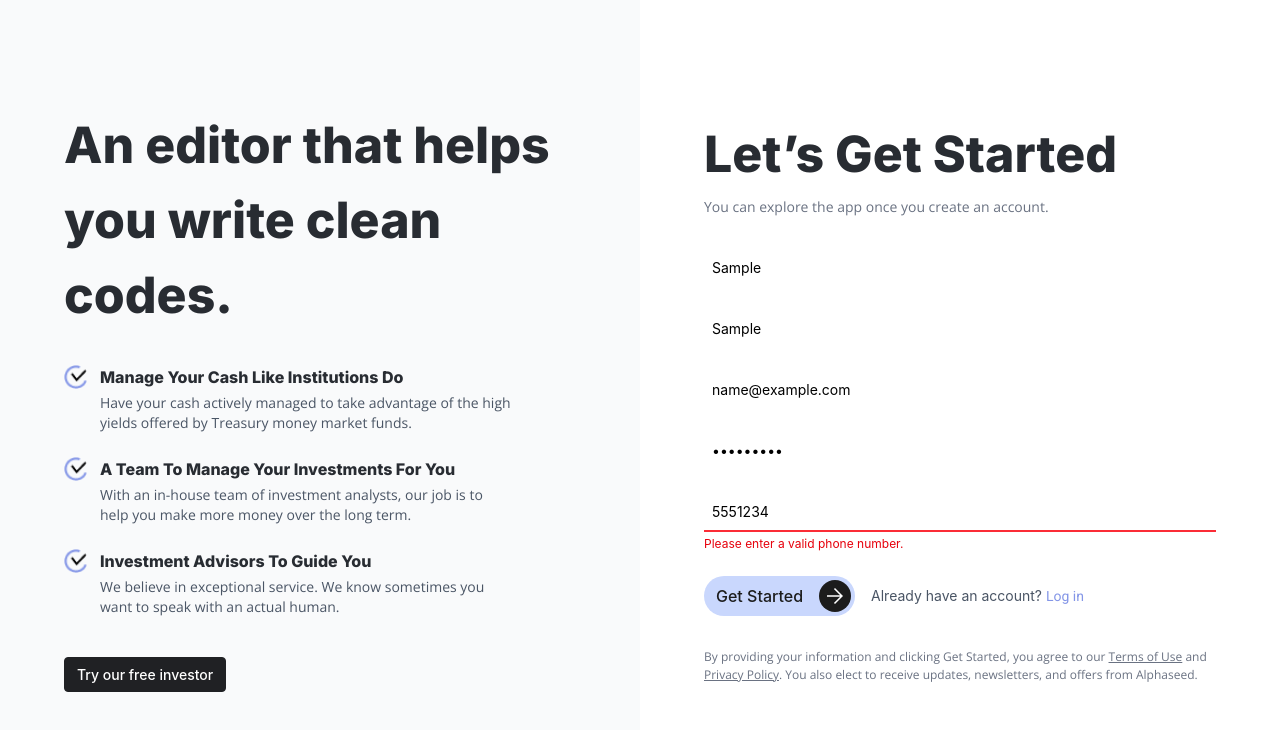
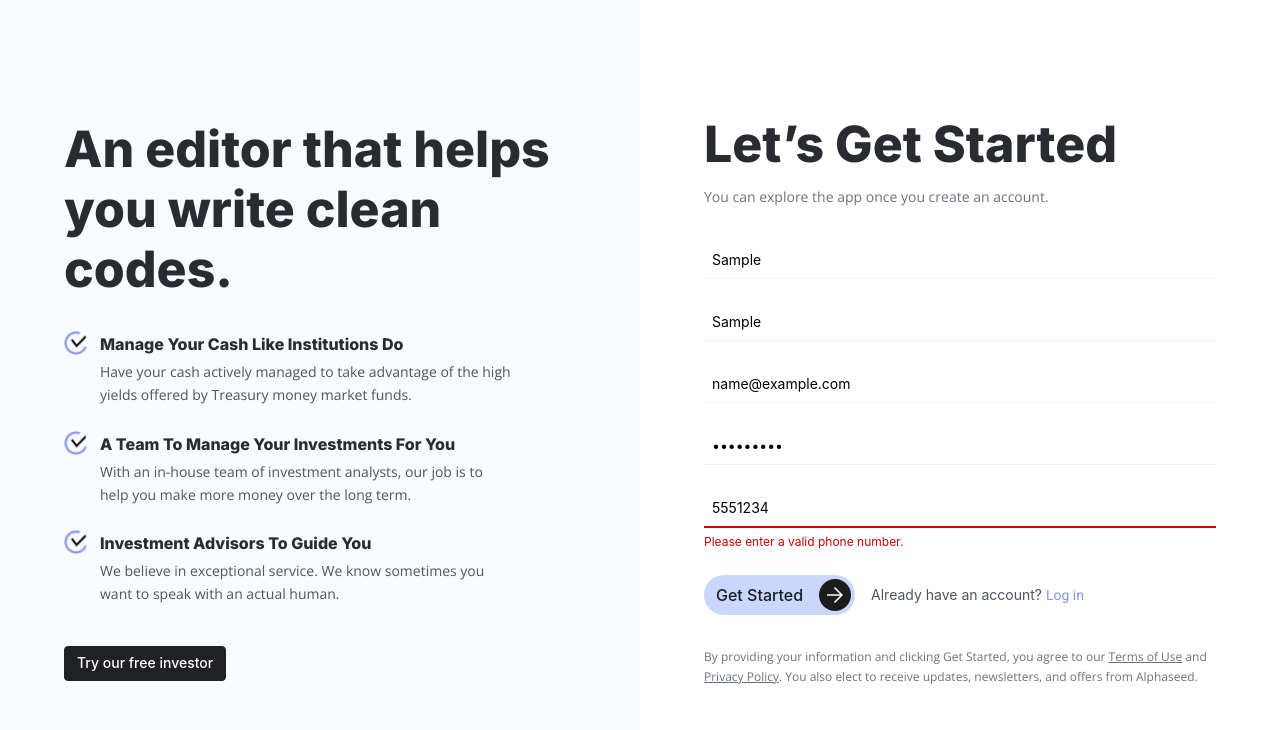
Before and after one commit to Mohammad-Software-Dev/AlphaFinance, a React (Vite) app: page /signup in a window 1280 px wide. Both pictures are taken after typing "Sample", "Sample", "name@example.com", "Sample123", "5551234" into the empty fields and a click on the button "Get Started". Shown: the top 730 px of the page. Built offline with nearby package versions, Linux system fonts and the light colour scheme; a web font is replaced by a local one.

Commit message:
Fix(textInput): unified TextInput in one component Fix(Text): added text styles

```diff
--- a/src/components/ProgressHeader.tsx
+++ b/src/components/ProgressHeader.tsx
@@ -52,7 +52,7 @@ const ProgressHeader: React.FC<ProgressHeaderProps> = ({
 
       <div className="w-full h-[2px] bg-gray-200">
         <div
-          className="h-full bg-[#8496E7] transition-all duration-300"
+          className="h-full bg-brand transition-all duration-300"
           style={{ width: `${progressPercentage}%` }}
         />
       </div>
--- a/src/components/TextInput.tsx
+++ b/src/components/TextInput.tsx
@@ -16,24 +16,20 @@ const TextInput: React.FC<TextInputProps> = ({
   type = "text",
   value,
   onChange,
-  error = "",
+  error,
   className = "",
 }) => {
   return (
-    <div className={`flex flex-col items-start  ${className}`}>
+    <div className={`flex flex-col items-start ${className}`}>
       <input
         id={id}
         type={type}
         placeholder={placeholder}
         value={value}
         onChange={onChange}
-        className={`text-input px-2 ${
-          error ? "border-b-2 border-red-500 focus:border-red-500" : ""
-        }`}
+        className={`text-input px-2 ${error ? "error" : ""}`}
       />
-      {error && (
-        <p className="mt-1 text-xs text-red-600 font-inter">{error}</p>
-      )}
+      {error && <p className="mt-1 text-xs text-error font-inter">{error}</p>}
     </div>
   );
 };
--- a/src/pages/SignIn/SignIn.tsx
+++ b/src/pages/SignIn/SignIn.tsx
@@ -1,12 +1,12 @@
-import React from "react"
-import { Link } from "react-router-dom"
-import FormLayout from "../../components/FormLayout"
-import Logo from "../../components/Logo"
-import PageTitle from "../../components/PageTitle"
-import TextInput from "../../components/TextInput"
-import LoginButton from "../../components/LoginButton"
-import { useSignInForm } from "./useSignInForm"
-import signInSideImage from "../../assets/images/sign_in_side.png"
+import React from "react";
+import { Link } from "react-router-dom";
+import FormLayout from "../../components/FormLayout";
+import Logo from "../../components/Logo";
+import PageTitle from "../../components/PageTitle";
+import TextInput from "../../components/TextInput";
+import { useSignInForm } from "./useSignInForm";
+import signInSideImage from "../../assets/images/sign_in_side.png";
+import { Button } from "../../components/Button";
 
 const SignIn: React.FC = () => {
   const {
@@ -16,12 +16,14 @@ const SignIn: React.FC = () => {
     setPassword,
     emailError,
     passwordError,
-    isSubmitting,
     onSubmit,
-  } = useSignInForm()
+  } = useSignInForm();
 
   return (
-    <FormLayout leftImageSrc={signInSideImage} leftImageAlt="Sign In Illustration">
+    <FormLayout
+      leftImageSrc={signInSideImage}
+      leftImageAlt="Sign In Illustration"
+    >
       <div className="absolute top-6 left-6 lg:block hidden">
         <Logo />
       </div>
@@ -31,7 +33,10 @@ const SignIn: React.FC = () => {
           <p className="client-portal mt-1">Client Portal</p>
         </div>
         <div className="w-[623px] flex flex-col items-start space-y-4">
-          <form className="w-full flex flex-col items-start space-y-6" onSubmit={onSubmit}>
+          <form
+            className="w-full flex flex-col items-start space-y-6"
+            onSubmit={onSubmit}
+          >
             <TextInput
               id="email"
               placeholder="Email Address"
@@ -48,11 +53,11 @@ const SignIn: React.FC = () => {
               value={password}
               onChange={(e) => setPassword(e.target.value)}
               error={passwordError}
-               className="w-3/4 "
+              className="w-3/4 "
             />
-            <LoginButton disabled={isSubmitting}>
-              {isSubmitting ? "Logging in..." : "Login"}
-            </LoginButton>
+            <Button variant="primary" size="md" fullWidth className="mt-4">
+              Login
+            </Button>
           </form>
         </div>
         <div className="flex flex-col items-center w-[623px] space-y-2">
@@ -61,14 +66,14 @@ const SignIn: React.FC = () => {
           </a>
           <p className="flex items-center space-x-1">
             <span className="not-client">Not a client yet?</span>
-          <Link to="/signup" className="signup-link">
+            <Link to="/signup" className="signup-link">
               Sign Up
-          </Link>
+            </Link>
           </p>
         </div>
       </div>
     </FormLayout>
-  )
-}
+  );
+};
 
-export default SignIn
+export default SignIn;
--- a/src/pages/SignUp/SignUp.tsx
+++ b/src/pages/SignUp/SignUp.tsx
@@ -104,7 +104,10 @@ const SignUp: React.FC = () => {
           <GetStartedButton disabled={isSubmitting} loading={isSubmitting} />
           <span className="font-inter text-[14px] text-gray-600">
             Already have an account?{" "}
-            <a href="/signin" className="font-roboto text-[14px] text-[#8496E7] hover:underline">
+            <a
+              href="/signin"
+              className="font-roboto text-[14px] text-brand hover:underline"
+            >
               Log in
             </a>
           </span>
@@ -120,12 +123,15 @@ const SignUp: React.FC = () => {
         <a href="/privacy" className="underline">
           Privacy Policy
         </a>
-        . You also elect to receive updates, newsletters, and offers from Alphaseed.
+        . You also elect to receive updates, newsletters, and offers from
+        Alphaseed.
       </p>
     </div>
   );
 
-  return <TwoColumnLayout leftContent={leftContent} rightContent={rightContent} />;
+  return (
+    <TwoColumnLayout leftContent={leftContent} rightContent={rightContent} />
+  );
 };
 
 export default SignUp;
--- /dev/null
+++ b/src/styles/components/textInput.css
@@ -0,0 +1,24 @@
+@layer components {
+  .text-input {
+    @apply w-full bg-transparent font-inter font-normal text-[14px] outline-none;
+    border: none;
+    border-bottom: 1px solid var(--color-white-smoke);
+    padding: 8px 0;
+  }
+
+  .text-input::placeholder {
+    color: #A0A0A0;
+  }
+
+  .text-input:focus {
+    border-bottom-color: var(--color-black-russian);
+  }
+
+  .text-input.error {
+    border-bottom-width: 2px;
+    border-bottom-color: var(--color-error-red);
+  }
+  .text-input.error:focus {
+    border-bottom-color: var(--color-error-red);
+  }
+}
--- a/src/styles/index.css
+++ b/src/styles/index.css
@@ -1,6 +1,7 @@
 @import "tailwindcss";
 @import "./fonts.css";
 @import "./components/button.css";
+@import "./components/textInput.css";
 
 
 @theme {
@@ -11,14 +12,53 @@
   --color-black-russian: #202124;
   --color-dark-blue: #282C32;
   --color-granite-gray: #606165;
+  --color-white-smoke: #F0F0F0;
+  --color-error-red: #cc0000;
   --color-get-button-bg: #C9D7FD;
   --color-get-button-hover: #B4C4F8;
   --color-get-icon-bg: #1C1C1C;
 }
 
+@layer base {
+    html {
+    font-family: var(--font-inter);
+  }
+  p {
+    @apply text-base font-normal leading-relaxed text-gray-700;
+  }
+
+  h1 {
+    @apply text-4xl font-bold text-[var(--color-dark-blue)] mb-4;
+  }
+  h2 {
+    @apply text-3xl font-semibold text-[var(--color-dark-blue)] mb-3;
+  }
+  h3 {
+    @apply text-2xl font-semibold text-black mb-2;
+  }
+  h4 {
+    @apply text-xl font-medium text-black mb-2;
+  }
+  ul, ol {
+    @apply list-disc list-inside mb-4 text-base text-gray-700;
+  }
+  li {
+    @apply mb-1;
+  }
+  blockquote {
+    @apply border-l-4 border-gray-300 pl-4 italic text-gray-600 mb-4;
+  }
+}
+
 @layer components {
   .text-brand {
     color: var(--color-brand);
+  }
+  .bg-brand {
+    background-color:var(--color-brand);
+  }
+  .text-error{
+    color:var(--color-error-red);
   }
   .logo-text {
     font-family: var(--font-open-sans);
@@ -40,7 +80,7 @@
     color: var(--color-black-russian);
   }
 
-  .text-input {
+  /* .text-input {
     width: 100%;
     border: none;
     border-bottom: 1px solid var(--color-input-underline);
@@ -59,7 +99,7 @@
 
   .text-input:focus {
     border-bottom-color: var(--color-black-russian);
-  }
+  } */
 
   /* .btn-login {
     @apply flex items-center justify-center;
```
Lines whose indentation alone changed are shown as unchanged.
